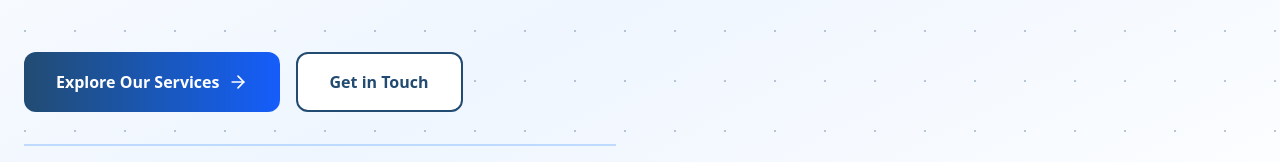
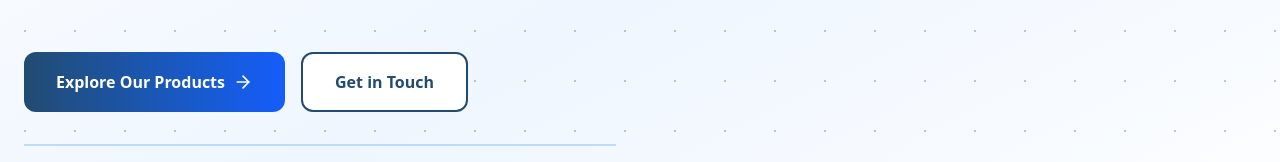
Before and after one commit to HasanSohaib-4434/WorldStar, a React (Vite) app: page / in a window 1280 px wide. Shown: the part 434-596 px from the top of the page. Built offline with nearby package versions, Linux system fonts and the light colour scheme.

Commit message:
updated form

```diff
--- a/src/Home.jsx
+++ b/src/Home.jsx
@@ -227,7 +227,7 @@ const Home = () => {
 
               <div className="flex flex-wrap gap-4 animate-slide-up">
                 <button className="group bg-gradient-to-r from-[#224b72] to-blue-600 text-white px-8 py-4 rounded-xl font-bold hover:shadow-2xl hover:scale-105 transition-all duration-300 flex items-center gap-2">
-                  Explore Our Services
+                  Explore Our Products
                   <ArrowRight className="w-5 h-5 group-hover:translate-x-2 transition-transform" />
                 </button>
                 <button className="group bg-white text-[#224b72] border-2 border-[#224b72] px-8 py-4 rounded-xl font-bold hover:bg-[#224b72] hover:text-white hover:scale-105 transition-all duration-300">
```
